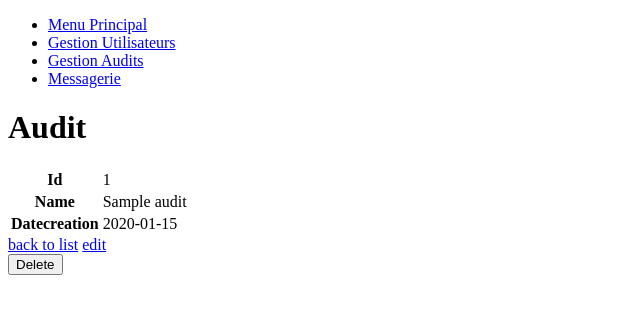
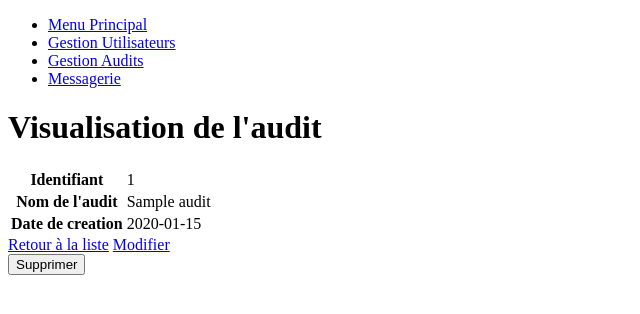
Before and after one commit to WildCodeSchool/lyon-202109-php-project3-hybride_digital, a Symfony app: template templates/audit/show.html.twig in a window 1280 px wide. Shown: the part 198-512 px from the top of the page, without its empty margins (0-640 px from the left). Run offline with Twig, Linux system fonts and the light colour scheme; the template is opened without the code that fills it: most values are stand-ins (such as "Sample title", 1, 10 or a date in 2020); some libraries are stand-ins or nearby versions.

Commit message:
commit after correction

```diff
--- a/templates/audit/_delete_form.html.twig
+++ b/templates/audit/_delete_form.html.twig
@@ -1,4 +1,4 @@
 <form method="post" action="{{ path('audit_delete', {'id': audit.id}) }}" onsubmit="return confirm('Are you sure you want to delete this item?');">
     <input type="hidden" name="_token" value="{{ csrf_token('delete' ~ audit.id) }}">
-    <button class="btn">Delete</button>
+    <button class="btn">Supprimer</button>
 </form>
--- a/templates/audit/_form.html.twig
+++ b/templates/audit/_form.html.twig
@@ -1,4 +1,4 @@
 {{ form_start(form) }}
     {{ form_widget(form) }}
-    <button class="btn">{{ button_label|default('Save') }}</button>
+    <button class="btn">{{ button_label|default('Enregistrer') }}</button>
 {{ form_end(form) }}
--- a/templates/audit/edit.html.twig
+++ b/templates/audit/edit.html.twig
@@ -6,11 +6,11 @@
 {% block body %}
 	<div class="container">
 
-		<h1>Edit Audit</h1>
+		<h1>Modification d'audit</h1>
 
-		{{ include('audit/_form.html.twig', {'button_label': 'Update'}) }}
+		{{ include('audit/_form.html.twig', {'button_label': 'Mettre à jour'}) }}
 
-		<a href="{{ path('audit_index') }}">back to list</a>
+		<a href="{{ path('audit_index') }}">Retour à la liste</a>
 
 		{{ include('audit/_delete_form.html.twig') }}
 
--- a/templates/audit/index.html.twig
+++ b/templates/audit/index.html.twig
@@ -30,8 +30,8 @@
 							<td>{{ audit.name }}</td>
 							<td>{{ audit.datecreation ? audit.datecreation|date('Y-m-d') : '' }}</td>
 							<td>
-								<a href="{{ path('audit_show', {'id': audit.id}) }}">show</a>
-								<a href="{{ path('audit_edit', {'id': audit.id}) }}">edit</a>
+								<a href="{{ path('audit_show', {'id': audit.id}) }}">Visualiser</a>
+								<a href="{{ path('audit_edit', {'id': audit.id}) }}">Modifier</a>
 								<a href="{{ path('audit_test', {'id': audit.id}) }}">Lancer un test</a>
 							</td>
 						</tr>
@@ -43,7 +43,7 @@
 				</tbody>
 			</table>
 
-			<a href="{{ path('audit_new') }}">Create new</a>
+			<a href="{{ path('audit_new') }}">Créer un nouvel audit</a>
 		</div>
 	</div>
 {% endblock %}
--- a/templates/audit/new.html.twig
+++ b/templates/audit/new.html.twig
@@ -5,10 +5,10 @@
 
 {% block body %}
 	<div class="container">
-		<h1>Create new Audit</h1>
+		<h1>Création d'un nouvel audit</h1>
 
 		{{ include('audit/_form.html.twig') }}
 
-		<a href="{{ path('audit_index') }}">back to list</a>
+		<a href="{{ path('audit_index') }}">Retour à la liste</a>
 	</div>
 {% endblock %}
--- a/templates/audit/show.html.twig
+++ b/templates/audit/show.html.twig
@@ -5,28 +5,28 @@
 
 {% block body %}
 	<div class="container">
-		<h1>Audit</h1>
+		<h1>Visualisation de l'audit</h1>
 
 		<table class="table">
 			<tbody>
 				<tr>
-					<th>Id</th>
+					<th>Identifiant</th>
 					<td>{{ audit.id }}</td>
 				</tr>
 				<tr>
-					<th>Name</th>
+					<th>Nom de l'audit</th>
 					<td>{{ audit.name }}</td>
 				</tr>
 				<tr>
-					<th>Datecreation</th>
+					<th>Date de creation</th>
 					<td>{{ audit.datecreation ? audit.datecreation|date('Y-m-d') : '' }}</td>
 				</tr>
 			</tbody>
 		</table>
 
-		<a href="{{ path('audit_index') }}">back to list</a>
+		<a href="{{ path('audit_index') }}">Retour à la liste</a>
 
-		<a href="{{ path('audit_edit', {'id': audit.id}) }}">edit</a>
+		<a href="{{ path('audit_edit', {'id': audit.id}) }}">Modifier</a>
 
 		{{ include('audit/_delete_form.html.twig') }}
 	</div>
--- a/templates/audit/test.html.twig
+++ b/templates/audit/test.html.twig
@@ -10,7 +10,7 @@
 
 		{{ include('audit/_form.html.twig', {'button_label': 'Update'}) }}
 
-		<a href="{{ path('audit_index') }}">back to list</a>
+		<a href="{{ path('audit_index') }}">Retour à la liste</a>
 
 	</div>
 {% endblock %}
--- a/templates/question/_delete_form.html.twig
+++ b/templates/question/_delete_form.html.twig
@@ -1,4 +1,4 @@
 <form method="post" action="{{ path('question_delete', {'id': question.id}) }}" onsubmit="return confirm('Are you sure you want to delete this item?');">
     <input type="hidden" name="_token" value="{{ csrf_token('delete' ~ question.id) }}">
-    <button class="btn">Delete</button>
+    <button class="btn">Supprimer</button>
 </form>
--- a/templates/question/_form.html.twig
+++ b/templates/question/_form.html.twig
@@ -1,4 +1,4 @@
 {{ form_start(form) }}
     {{ form_widget(form) }}
-    <button class="btn">{{ button_label|default('Save') }}</button>
+    <button class="btn">{{ button_label|default('Enregistrer') }}</button>
 {{ form_end(form) }}
--- a/templates/question/edit.html.twig
+++ b/templates/question/edit.html.twig
@@ -5,11 +5,11 @@
 
 {% block body %}
 	<div class="container">
-		<h1>Edit Question</h1>
+		<h1>Modifier la question</h1>
 
-		{{ include('question/_form.html.twig', {'button_label': 'Update'}) }}
+		{{ include('question/_form.html.twig', {'button_label': 'Mettre à jour'}) }}
 
-		<a href="{{ path('question_index') }}">back to list</a>
+		<a href="{{ path('question_index') }}">Retour à la liste</a>
 
 		{{ include('question/_delete_form.html.twig') }}
 	</div>
--- a/templates/question/index.html.twig
+++ b/templates/question/index.html.twig
@@ -30,8 +30,8 @@
 							<td>{{ question.typeOfAnswer }}</td>
 							<td>{{ question.valuePoint }}</td>
 							<td>
-								<a href="{{ path('question_show', {'id': question.id}) }}">show</a>
-								<a href="{{ path('question_edit', {'id': question.id}) }}">edit</a>
+								<a href="{{ path('question_show', {'id': question.id}) }}">Visualiser</a>
+								<a href="{{ path('question_edit', {'id': question.id}) }}">Modifier</a>
 							</td>
 						</tr>
 					{% else %}
@@ -42,7 +42,7 @@
 				</tbody>
 			</table>
 
-			<a href="{{ path('question_new') }}">Create new</a>
+			<a href="{{ path('question_new') }}">Créer une nouvelle question</a>
 		</div>
 	</div>
 {% endblock %}
--- a/templates/question/new.html.twig
+++ b/templates/question/new.html.twig
@@ -9,6 +9,6 @@
 
 		{{ include('question/_form.html.twig') }}
 
-		<a href="{{ path('question_index') }}">back to list</a>
+		<a href="{{ path('question_index') }}">Retour à la liste</a>
 	</div>
 {% endblock %}
--- a/templates/question/show.html.twig
+++ b/templates/question/show.html.twig
@@ -20,9 +20,9 @@
 			</tbody>
 		</table>
 
-		<a href="{{ path('question_index') }}">back to list</a>
+		<a href="{{ path('question_index') }}">Retour à la liste</a>
 
-		<a href="{{ path('question_edit', {'id': question.id}) }}">edit</a>
+		<a href="{{ path('question_edit', {'id': question.id}) }}">Modifier</a>
 
 		{{ include('question/_delete_form.html.twig') }}
 	</div>
```
